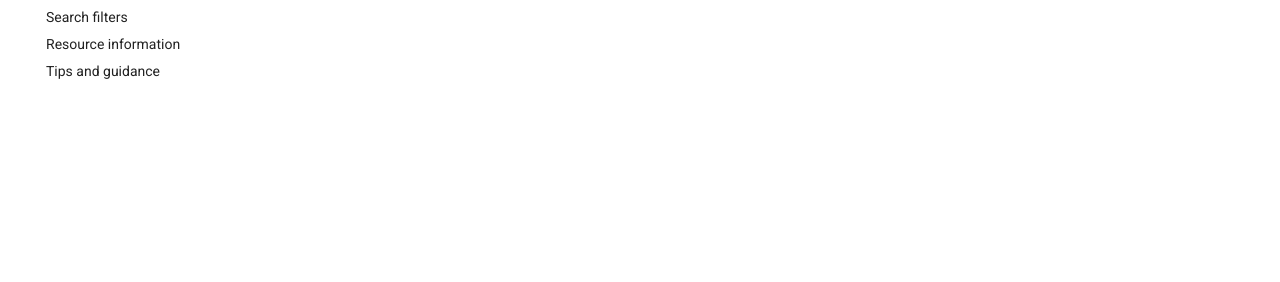
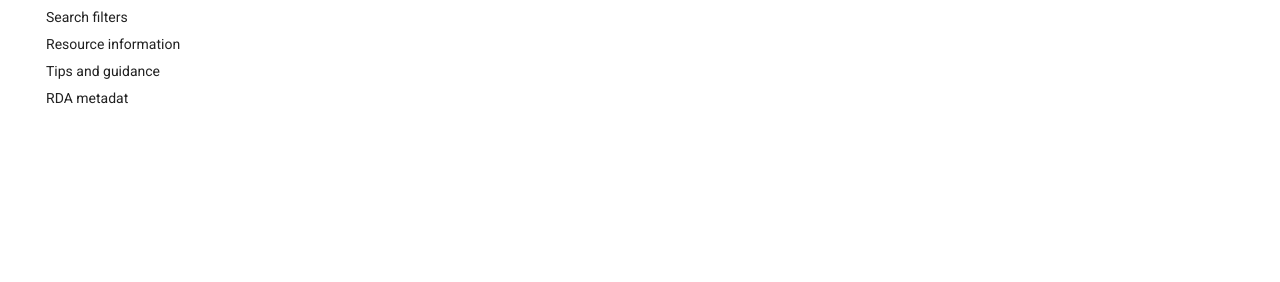
Before and after one commit to uoy-ads/hsds-data-catalogue-docs, an MkDocs documentation site: the page built from docs/index.md, in a window 1280 px wide. Shown: the part 264-546 px from the top of the page. Built offline with MkDocs 1.6.1 and Material for MkDocs 9.7.7, drawn with Linux system fonts in a browser that asks for light colours; comment, search, counter and statistics services are not loaded.

Commit message:
Update mkdocs.yml

```diff
--- a/mkdocs.yml
+++ b/mkdocs.yml
@@ -25,3 +25,4 @@ nav:
     - Search filters: Portal_User_Guide/Section-4_Search_Filters.md
     - Resource information: Portal_User_Guide/Section-5_Resources.md
     - Tips and guidance: Portal_User_Guide/Section-6_Tips_and_guidance.md
+    - RDA metadat: Portal_User_Guide/RDA_metadata.md
```
